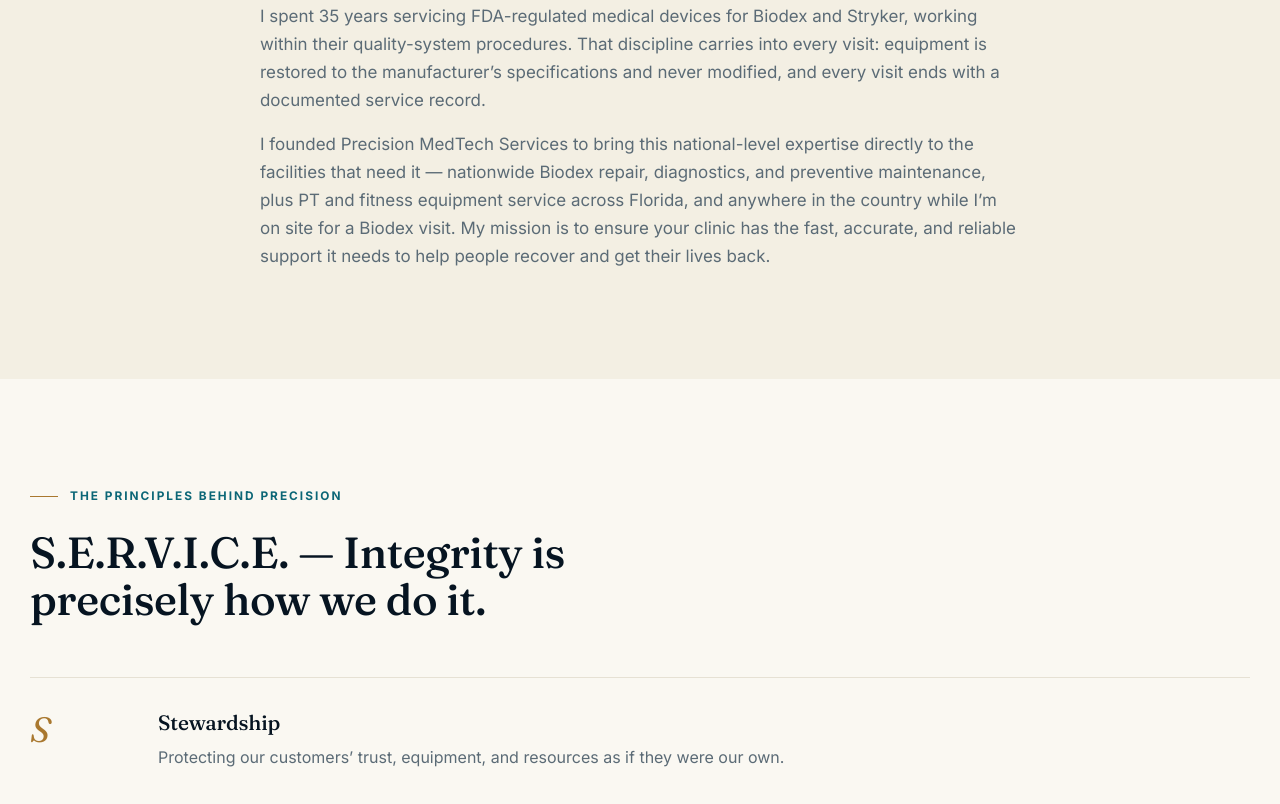
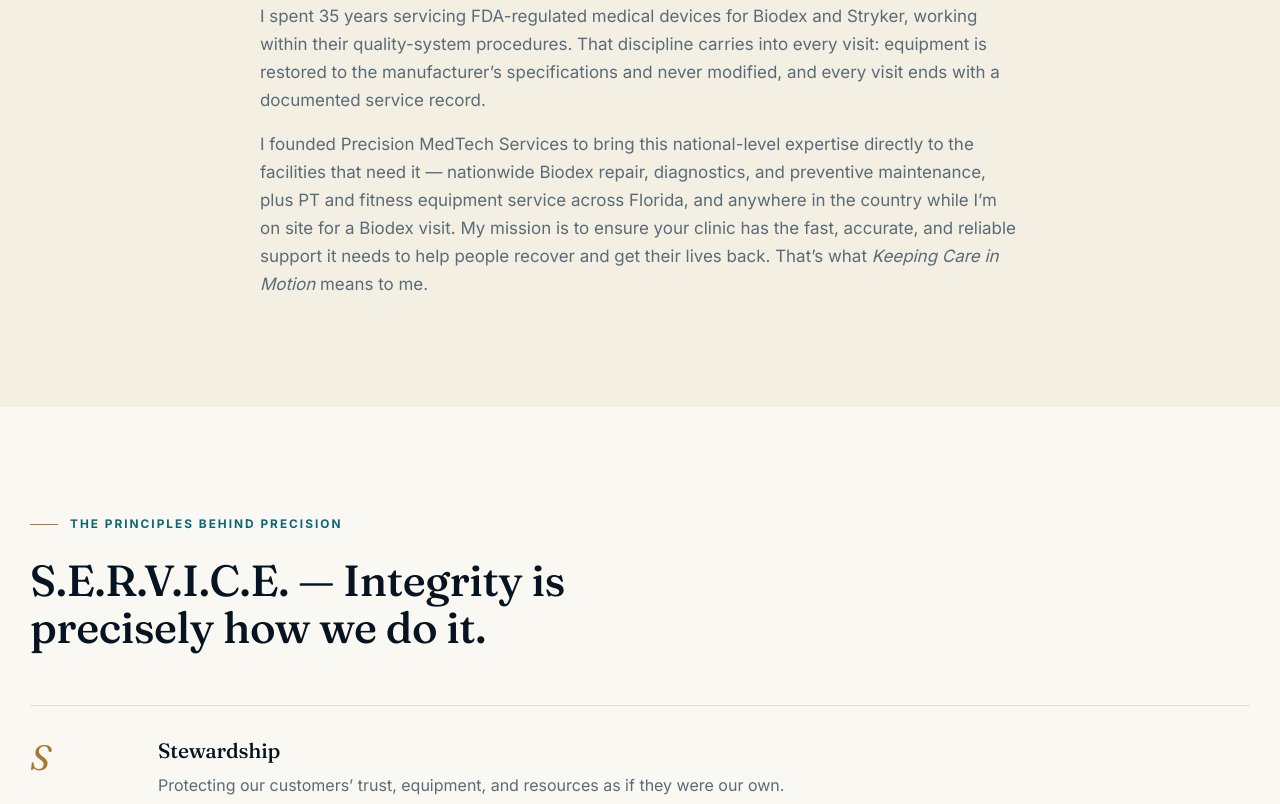
Before and after one commit to PrecisionMedTech/PrecisionMedTech-Site, a plain HTML site: page about/index.html in a window 1280 px wide. Shown: the part 1956-2760 px from the top of the page. Drawn offline with Linux system fonts and the light colour scheme.

Commit message:
About page: tie slogan into mission paragraph
Co-Authored-By: Claude Opus 5.5 <noreply@anthropic.com>
Claude-Session: https://claude.ai/code/session_01NGYhreyitEVN4CeZmDiaC9

```diff
--- a/about/index.html
+++ b/about/index.html
@@ -24,7 +24,7 @@
     <p>I wanted to continue supporting the therapists and facilities who dedicate their lives to helping others &mdash; and, as the only factory-trained independent technician in the country for Biodex/SMTI equipment, to bring that same standard of care to clinics and hospitals nationwide.</p>
     <p>I started in R&amp;D engineering at Cybex, then spent three decades at Biodex servicing physical therapy, radiology and nuclear medicine equipment, followed by years at Stryker supporting operating-room equipment. Over 35 years of specialized technical experience has shown me every side of the healthcare environment. From elite sports medicine programs to the operating room, I&rsquo;ve learned that the reliability of your technology directly impacts the quality of your patient care.</p>
     <p>I spent 35 years servicing FDA-regulated medical devices for Biodex and Stryker, working within their quality-system procedures. That discipline carries into every visit: equipment is restored to the manufacturer&rsquo;s specifications and never modified, and every visit ends with a documented service record.</p>
-    <p>I founded Precision MedTech Services to bring this national-level expertise directly to the facilities that need it &mdash; nationwide Biodex repair, diagnostics, and preventive maintenance, plus PT and fitness equipment service across Florida, and anywhere in the country while I&rsquo;m on site for a Biodex visit. My mission is to ensure your clinic has the fast, accurate, and reliable support it needs to help people recover and get their lives back.</p>
+    <p>I founded Precision MedTech Services to bring this national-level expertise directly to the facilities that need it &mdash; nationwide Biodex repair, diagnostics, and preventive maintenance, plus PT and fitness equipment service across Florida, and anywhere in the country while I&rsquo;m on site for a Biodex visit. My mission is to ensure your clinic has the fast, accurate, and reliable support it needs to help people recover and get their lives back. That&rsquo;s what <em>Keeping Care in Motion</em> means to me.</p>
   </div>
 </section>
 
```
